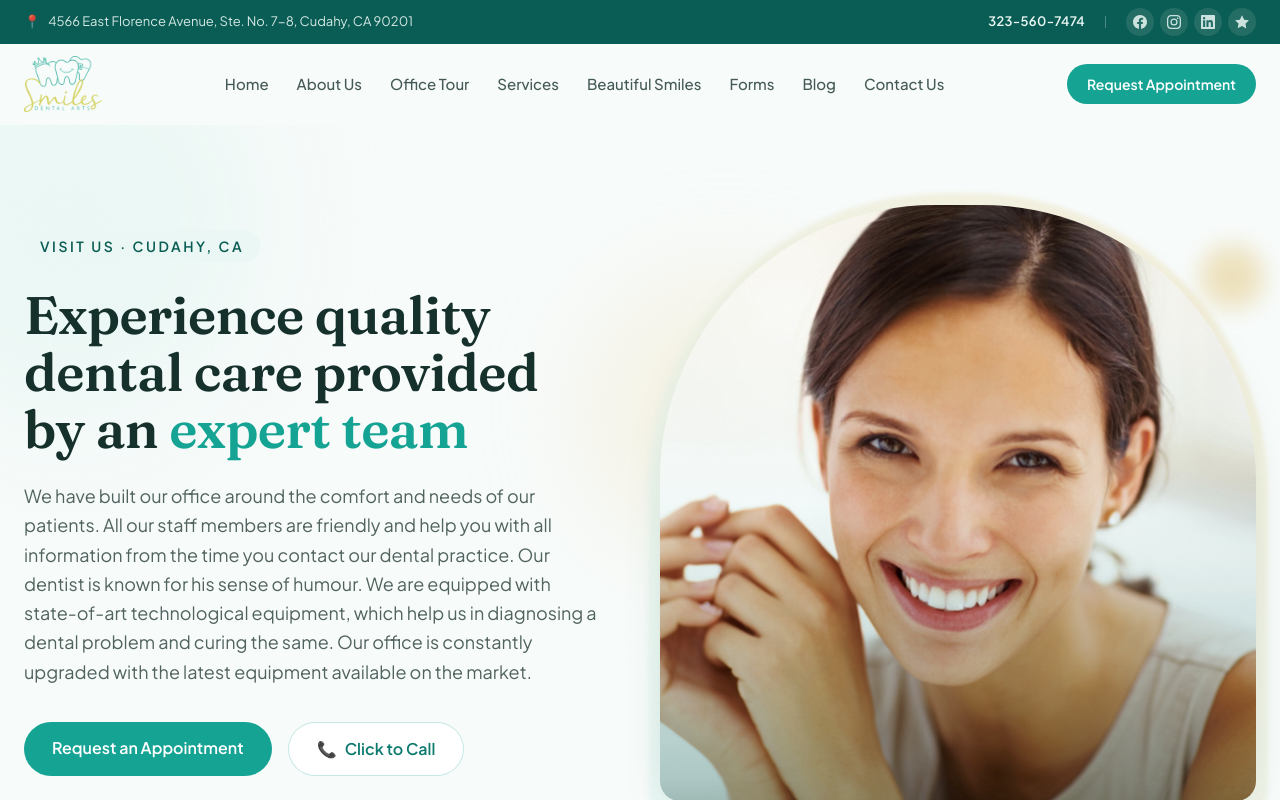
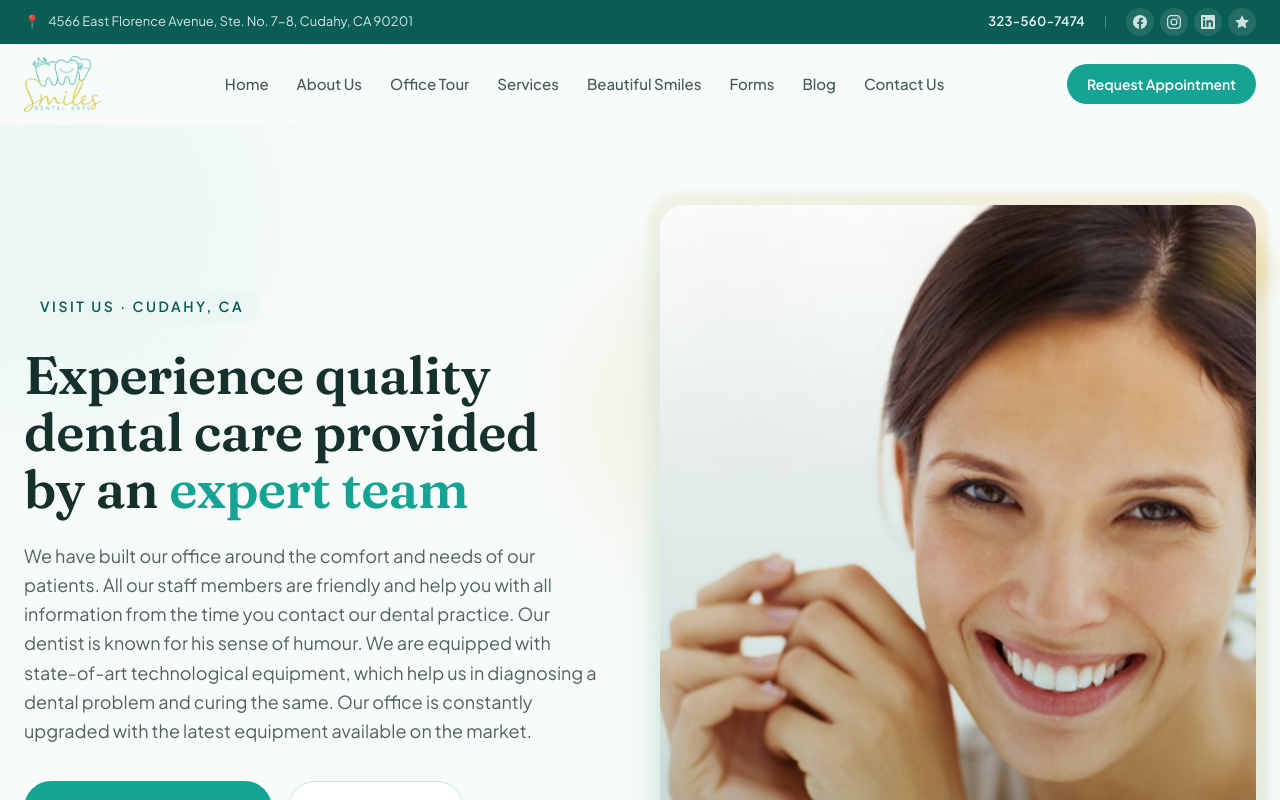
Before and after one commit to berdyshevol/smiles-dental-arts-responsive-redesign, a Next.js app: page / in a window 1280 px wide. Shown: the top 800 px of the page. Built offline with nearby package versions, Linux system fonts and the light colour scheme.

Commit message:
Hero: drop arch crop (looked awkward with this photo), use clean rounded frame + softer tint

```diff
--- a/app/page.tsx
+++ b/app/page.tsx
@@ -57,27 +57,21 @@ export default function Home() {
 
           <Reveal delay={0.1} className="order-1 lg:order-2">
             <div className="relative">
-              <div
-                className="absolute -inset-3 bg-gradient-to-tr from-mint to-gold-soft/50 blur-[2px]"
-                style={{ borderRadius: "48% 48% 22px 22px" }}
-              />
-              <div
-                className="relative aspect-[4/5] overflow-hidden shadow-card sm:aspect-square"
-                style={{ borderRadius: "46% 46% 20px 20px" }}
-              >
+              <div className="absolute -inset-3 rounded-[30px] bg-gradient-to-tr from-mint to-gold-soft/50 blur-[2px]" />
+              <div className="relative aspect-[4/5] overflow-hidden rounded-[24px] shadow-card sm:aspect-[5/6]">
                 <Image
                   src="/img/main-slider/banner.jpg"
                   alt="Smiling patient at Smiles Dental Arts"
                   fill
                   priority
                   sizes="(max-width: 1024px) 100vw, 50vw"
-                  className="object-cover object-[85%_center]"
+                  className="object-cover object-[72%_center]"
                 />
-                {/* On-brand teal duotone tint */}
-                <div className="pointer-events-none absolute inset-0 bg-gradient-to-t from-brand-deep/35 via-brand/5 to-gold/5 mix-blend-multiply" />
+                {/* Subtle on-brand teal tint */}
+                <div className="pointer-events-none absolute inset-0 bg-gradient-to-t from-brand-deep/25 to-transparent mix-blend-multiply" />
               </div>
               {/* Small gold accent dot */}
-              <div className="absolute -right-2 top-10 h-16 w-16 rounded-full bg-gold/30 blur-md" />
+              <div className="absolute -right-3 top-8 h-16 w-16 rounded-full bg-gold/30 blur-md" />
             </div>
           </Reveal>
         </div>
```
